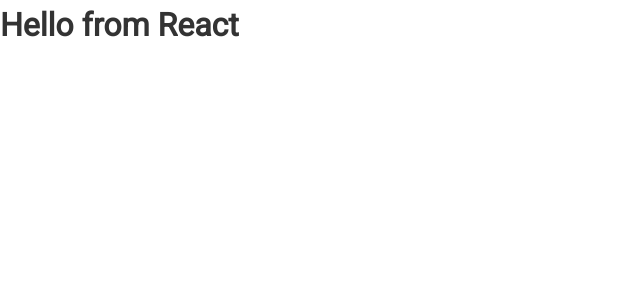
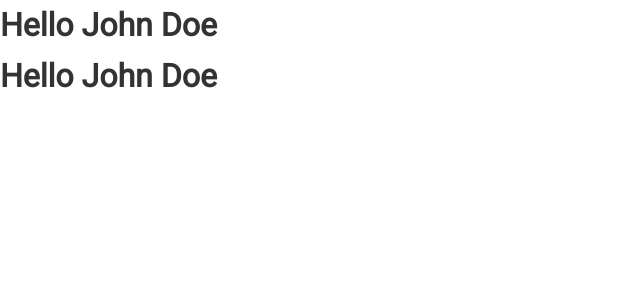
Before and after one commit to Skraus5628/github-finder, a React (Create React App) app: page / in a window 1280 px wide. Shown: the top 300 px of the page, without its empty margins (0-640 px from the left). Built offline with nearby package versions, Linux system fonts and the light colour scheme.

Commit message:
added notes for studying conditionals

```diff
--- a/src/App.js
+++ b/src/App.js
@@ -1,17 +1,40 @@
-import React, { Component } from 'react';
+import React, {  Component } from 'react';
 
 import './App.css';
 
 class App extends Component {
+  foo = () => 'Bars';
+  render(){
 
-  render(){
+    const name= 'John Doe';
+    const loading = false;
+    const showName = true;
+
+    // if(loading){
+    //   return <h4>loading....</h4>
+    // }
+
     return (
       <div className="App">
-        <h1>Hello from React</h1>
+        {loading ? <h4>Loading...</h4> : <h1>Hello {showName ? name: null}</h1>}
+        {/* <h1>Hello {this.foo()}</h1> */}
+        <h1>Hello {name}</h1>
       </div>
+
     );
   }
 
 }
 
 export default App;
+
+// Study notes:
+
+ // <Fragment> or just using <> </> can replace needing to use parent elements to render
+      //   <h1>Hello from React</h1>
+      //   <h2>Goodbye</h2>
+      // </Fragment>
+
+      // {loading ? <h4>Loading...</h4> : <h1>Hello {name}</h1>} ? if and : else conditions
+
+      // <h1>Hello {showName && name}</h1> similar to the above, the && means return only if this is true
```
